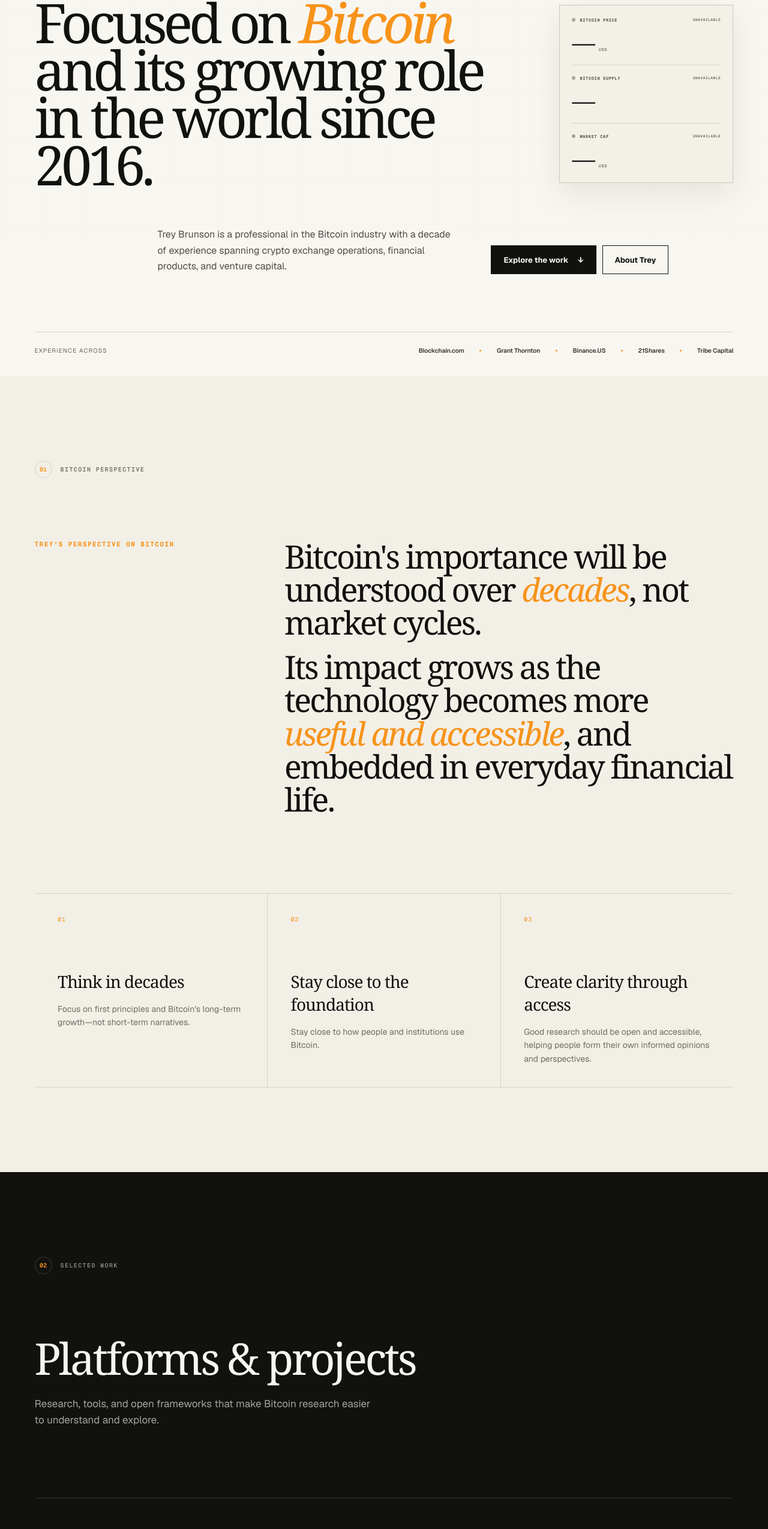
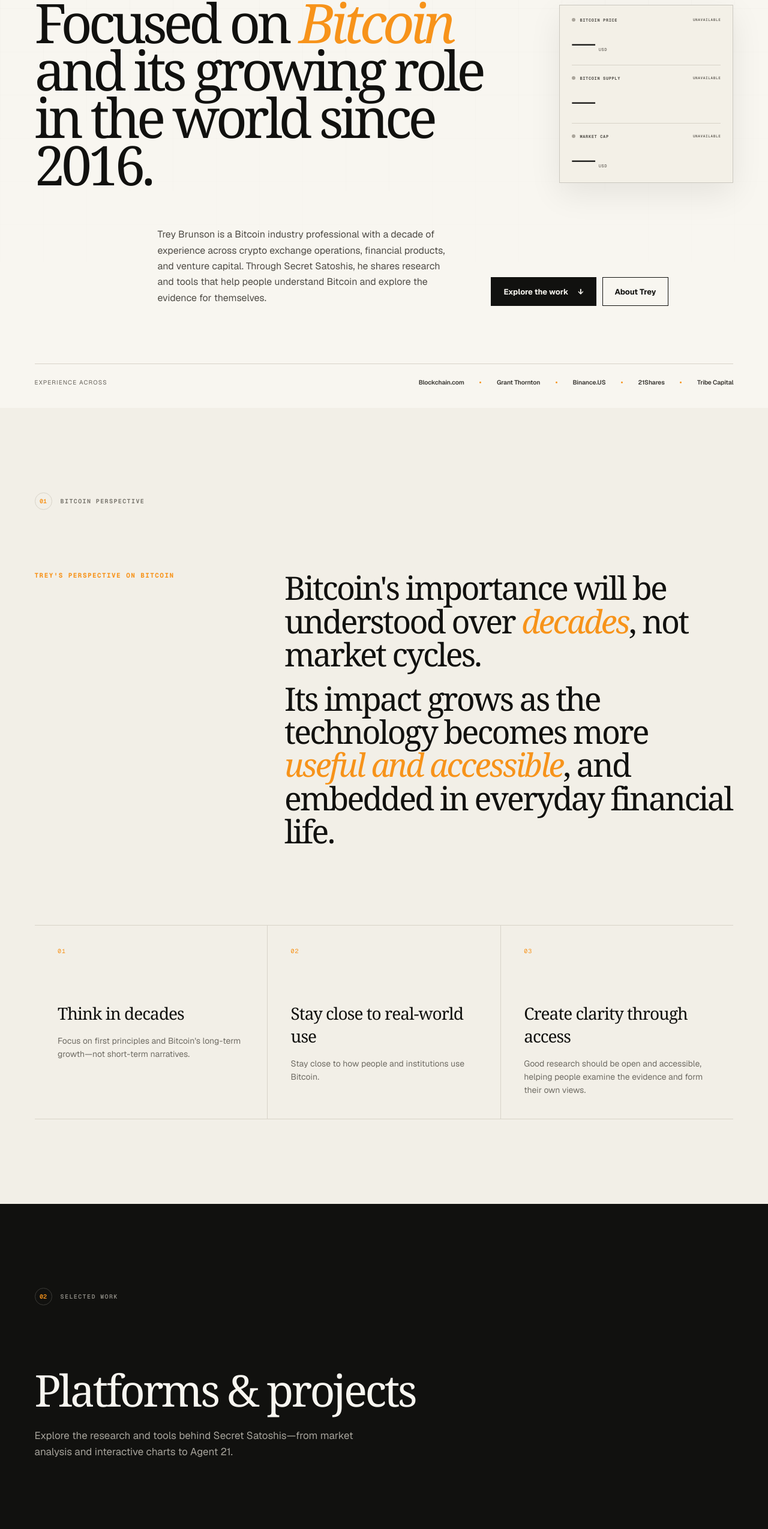
Before and after one commit to SecretSatoshis/Trey-Brunson-Website, a Next.js app: page / in a window 1280 px wide. Shown: the part 208-2757 px from the top of the page at 60% size. Built offline with nearby package versions, Linux system fonts and the light colour scheme; no server answers.

Commit message:
Clarify personal introduction and Bitcoin project descriptions

```diff
--- a/app/globals.css
+++ b/app/globals.css
@@ -259,6 +259,7 @@ a { color: inherit; text-decoration: none; }
 .closing { padding: clamp(110px,14vw,215px) 24px; text-align: center; }
 .closing .eyebrow { color: var(--orange); }
 .closing h2 { max-width: 1280px; margin: 30px auto 0; font-size: clamp(53px,7.6vw,112px); line-height: .95; }
+.closing-support { max-width: 620px; margin: 28px auto 0; color: var(--muted); font-size: 16px; line-height: 1.65; }
 .closing-links { justify-content: center; margin-top: 52px; }
 .site-footer { display: grid; grid-template-columns: 1fr auto 1fr; align-items: center; min-height: 112px; padding: 30px clamp(24px,4.5vw,76px); border-top: 1px solid var(--line); color: #66635c; font-size: 11px; }
 .site-footer p { margin: 0; font-family: var(--font-geist-mono),monospace; font-size: 9px; letter-spacing: .11em; text-transform: uppercase; }
--- a/app/page.tsx
+++ b/app/page.tsx
@@ -7,7 +7,7 @@ const ventures = [
     title: 'Secret Satoshis',
     label: 'Bitcoin intelligence you can verify',
     description:
-      'An AI-native Bitcoin market intelligence platform built on open data, original analysis, and more than a decade inside Bitcoin markets.',
+      'An AI-native Bitcoin market intelligence platform combining original research, open data, and a long-term market outlook.',
     href: 'https://secretsatoshis.com/',
     cta: 'Explore the platform',
   },
@@ -16,7 +16,7 @@ const ventures = [
     title: 'Agent 21',
     label: 'Bitcoin AI agent',
     description:
-      'An AI research assistant for exploring Secret Satoshis research and Bitcoin data.',
+      'An AI agent for exploring Secret Satoshis research, data, and market frameworks through conversation.',
     href: 'https://chatgpt.com/g/g-BZXtVdU6M-agent-21',
     cta: 'Meet Agent 21',
   },
@@ -25,7 +25,7 @@ const ventures = [
     title: 'Bitcoin Chart Library',
     label: 'Open evidence',
     description:
-      'A searchable library of interactive charts for exploring Bitcoin through market cycles, valuation, network data, and performance.',
+      'Interactive charts for exploring Bitcoin’s price, network activity, supply, and valuation over time.',
     href: 'https://charts.secretsatoshis.com/',
     cta: 'View the library',
   },
@@ -39,13 +39,13 @@ const principles = [
   },
   {
     number: '02',
-    title: 'Stay close to the foundation',
+    title: 'Stay close to real-world use',
     text: 'Stay close to how people and institutions use Bitcoin.',
   },
   {
     number: '03',
     title: 'Create clarity through access',
-    text: 'Good research should be open and accessible, helping people form their own informed opinions and perspectives.',
+    text: 'Good research should be open and accessible, helping people examine the evidence and form their own views.',
   },
 ];
 
@@ -75,7 +75,7 @@ export default function Home() {
             Focused on <em>Bitcoin</em> and its growing role in the world since 2016.
           </h1>
           <div className="hero-bottom reveal-item">
-            <p>Trey Brunson is a professional in the Bitcoin industry with a decade of experience spanning crypto exchange operations, financial products, and venture capital.</p>
+            <p>Trey Brunson is a Bitcoin industry professional with a decade of experience across crypto exchange operations, financial products, and venture capital. Through Secret Satoshis, he shares research and tools that help people understand Bitcoin and explore the evidence for themselves.</p>
             <div className="hero-actions">
               <a className="button button-primary" href="#work">Explore the work <span aria-hidden="true">↓</span></a>
               <a className="button button-secondary" href="#about">About Trey</a>
@@ -113,7 +113,7 @@ export default function Home() {
         <div className="section-label light-label"><span>02</span>Selected work</div>
         <div className="work-intro">
           <h2>Platforms &amp; projects</h2>
-          <p>Research, tools, and open frameworks that make Bitcoin research easier to understand and explore.</p>
+          <p>Explore the research and tools behind Secret Satoshis—from market analysis and interactive charts to Agent 21.</p>
         </div>
         <div className="venture-list">
           {ventures.map((venture) => (
@@ -138,8 +138,8 @@ export default function Home() {
             <p className="eyebrow">About Trey</p>
             <h2>A decade working across the Bitcoin industry.</h2>
             <p className="about-lead">Trey got into Bitcoin in college. What started as curiosity at the University of Delaware turned into a decade-long career across the industry—from crypto exchange operations and financial products to working at a crypto venture fund.</p>
-            <p>Along the way, he has been fortunate to work at some of the biggest companies in the space, including Blockchain.com, Binance.US, 21Shares, and Tribe Capital. This site is a place to share what he has learned and help friends, family, and anyone trying to make sense of a complex, fast-moving industry.</p>
-            <p>Today, that work is centered on <a className="inline-link" href="https://secretsatoshis.com/" target="_blank" rel="noopener noreferrer">Secret Satoshis</a>—an open, verifiable, AI-native Bitcoin market intelligence platform. The goal is simple: use open-source research and AI tools to help people understand Bitcoin and explore the evidence for themselves.</p>
+            <p>Along the way, he has been fortunate to work at some of the biggest companies in the space, including Blockchain.com, Binance.US, 21Shares, and Tribe Capital.</p>
+            <p>Today, Trey brings that experience to <a className="inline-link" href="https://secretsatoshis.com/" target="_blank" rel="noopener noreferrer">Secret Satoshis</a>, where he shares Bitcoin research, open data, and AI tools. The aim is to help friends, family, and other curious readers make sense of Bitcoin and form their own informed views.</p>
             <a className="text-link" href="https://www.linkedin.com/in/trey-brunson" target="_blank" rel="noopener noreferrer">View LinkedIn <span aria-hidden="true">↗</span></a>
           </div>
         </div>
@@ -148,6 +148,7 @@ export default function Home() {
       <section className="closing">
         <p className="eyebrow">Interested in connecting?</p>
         <h2>The future of Bitcoin is already here.<br /><em>It&apos;s just not evenly distributed.</em></h2>
+        <p className="closing-support">Interested in the research or the work behind Secret Satoshis? Connect with Trey on LinkedIn.</p>
         <div className="closing-links">
           <a className="button button-primary" href="https://www.linkedin.com/in/trey-brunson" target="_blank" rel="noopener noreferrer">Connect on LinkedIn <span aria-hidden="true">↗</span></a>
         </div>
```
